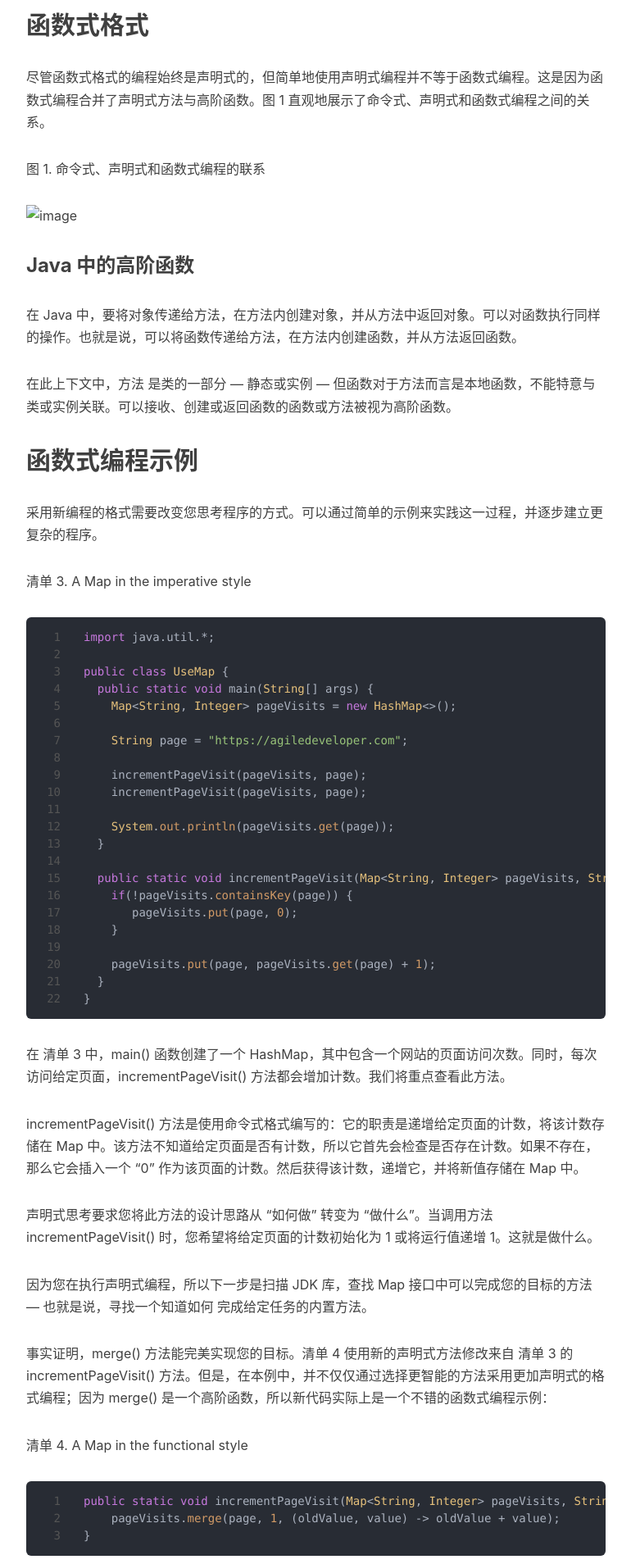
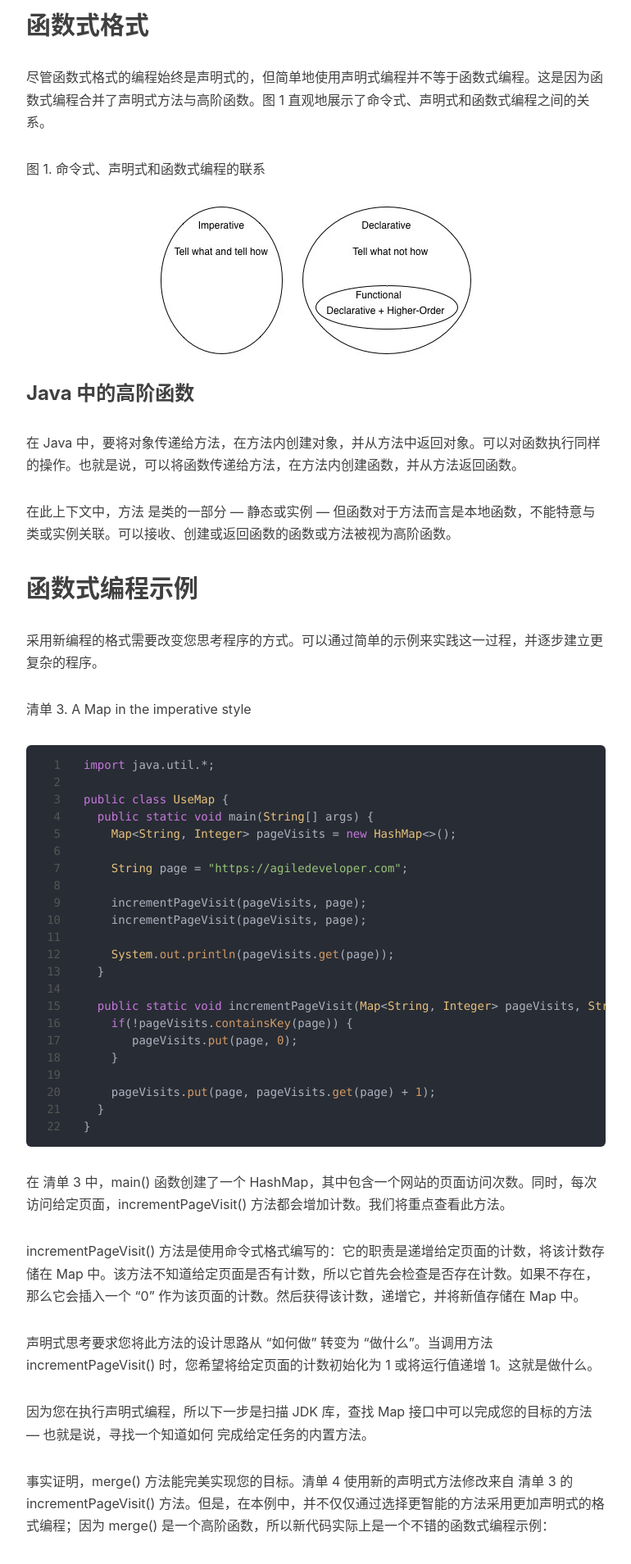
Before and after one commit to hub-sen/hub-sen.github.io, a Jekyll site: the page built from _posts/2019-08-10-java8idioms.md, in a window 1280 px wide. Shown: the part 2998-4906 px from the top of the page at 82% size, without its empty margins (233-1003 px from the left). Built offline with Jekyll 4.4.1, drawn with Linux system fonts in a browser that asks for light colours; nearby versions of some CDN libraries; comment, search, counter and statistics services are not loaded.

Commit message:
Java8 习惯用语

```diff
--- a/_posts/2019-08-10-java8idioms.md
+++ b/_posts/2019-08-10-java8idioms.md
@@ -84,7 +84,7 @@ public static void findNemo(List<String> names) {
 
 图 1. 命令式、声明式和函数式编程的联系
 
-![image](img/posts/fig1.jpg)
+![image](/img/posts/fig1.jpg)
 
 ### Java 中的高阶函数
 在 Java 中，要将对象传递给方法，在方法内创建对象，并从方法中返回对象。可以对函数执行同样的操作。也就是说，可以将函数传递给方法，在方法内创建函数，并从方法返回函数。
```
